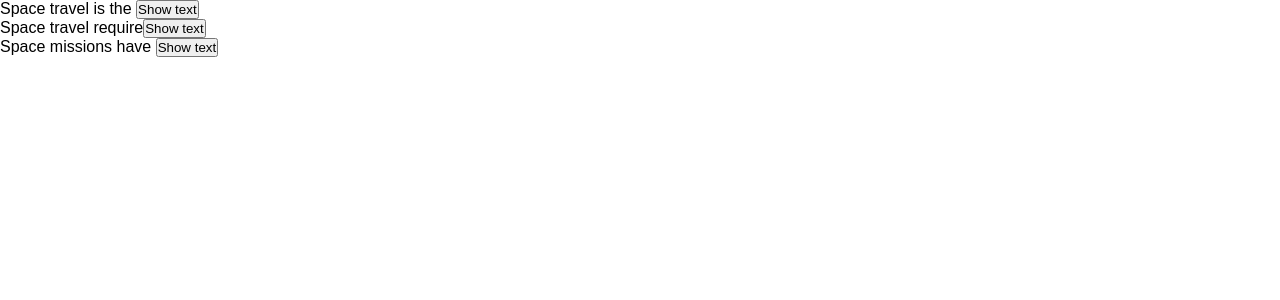
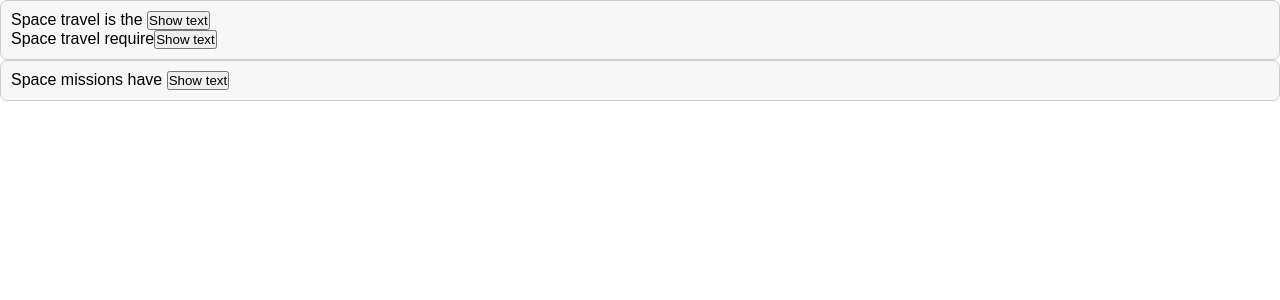
Before and after one commit to byunn90/Text-Expander-Component, a React (Create React App) app in the folder my-textcp/: page / in a window 1280 px wide. Shown: the top 300 px of the page. Built offline with nearby package versions, Linux system fonts and the light colour scheme.

Commit message:
div working with css

```diff
--- a/my-textcp/src/App.js
+++ b/my-textcp/src/App.js
@@ -4,6 +4,7 @@ import "./index.css";
 export default function App() {
   return (
     <div>
+      <div className="box">
         <TextExpander
           expanded={true}
           collapsedNumWords={20}
@@ -12,10 +13,10 @@ export default function App() {
           buttonColor="#ff6622"
         >
           Space travel is the ultimate adventure! Imagine soaring past the stars
-        and exploring new worlds. It's the stuff of dreams and science fiction,
-        but believe it or not, space travel is a real thing. Humans and robots
-        are constantly venturing out into the cosmos to uncover its secrets and
-        push the boundaries of what's possible.
+          and exploring new worlds. It's the stuff of dreams and science
+          fiction, but believe it or not, space travel is a real thing. Humans
+          and robots are constantly venturing out into the cosmos to uncover its
+          secrets and push the boundaries of what's possible.
         </TextExpander>
 
         <TextExpander
@@ -28,10 +29,12 @@ export default function App() {
           Space travel requires some seriously amazing technology and
           collaboration between countries, private companies, and international
           space organizations. And while it's not always easy (or cheap), the
-        results are out of this world. Think about the first time humans stepped
-        foot on the moon or when rovers were sent to roam around on Mars.
+          results are out of this world. Think about the first time humans
+          stepped foot on the moon or when rovers were sent to roam around on
+          Mars.
         </TextExpander>
-
+      </div>
+      <div className="box">
         <TextExpander
           expanded={true}
           collapsedNumWords={20}
@@ -46,6 +49,7 @@ export default function App() {
           discover next!
         </TextExpander>
       </div>
+    </div>
   );
 }
 
@@ -54,12 +58,10 @@ function TextExpander({
   collapsedNumWords,
   expandButtonText,
   collapseButtonText,
-  buttonColor,
   children,
-  box,
+  color,
 }) {
   const [expanded, setExpanded] = useState(false);
-
   const toggleExpand = () => {
     setExpanded(!expanded);
   };
@@ -69,7 +71,7 @@ function TextExpander({
       <span>
         {expanded ? children : children.substring(0, collapsedNumWords)}
       </span>
-      <button onClick={toggleExpand}>
+      <button buttonColor={color} onClick={toggleExpand}>
         {expanded ? collapseButtonText : expandButtonText}
       </button>
     </div>
```
Lines whose indentation alone changed are shown as unchanged.
